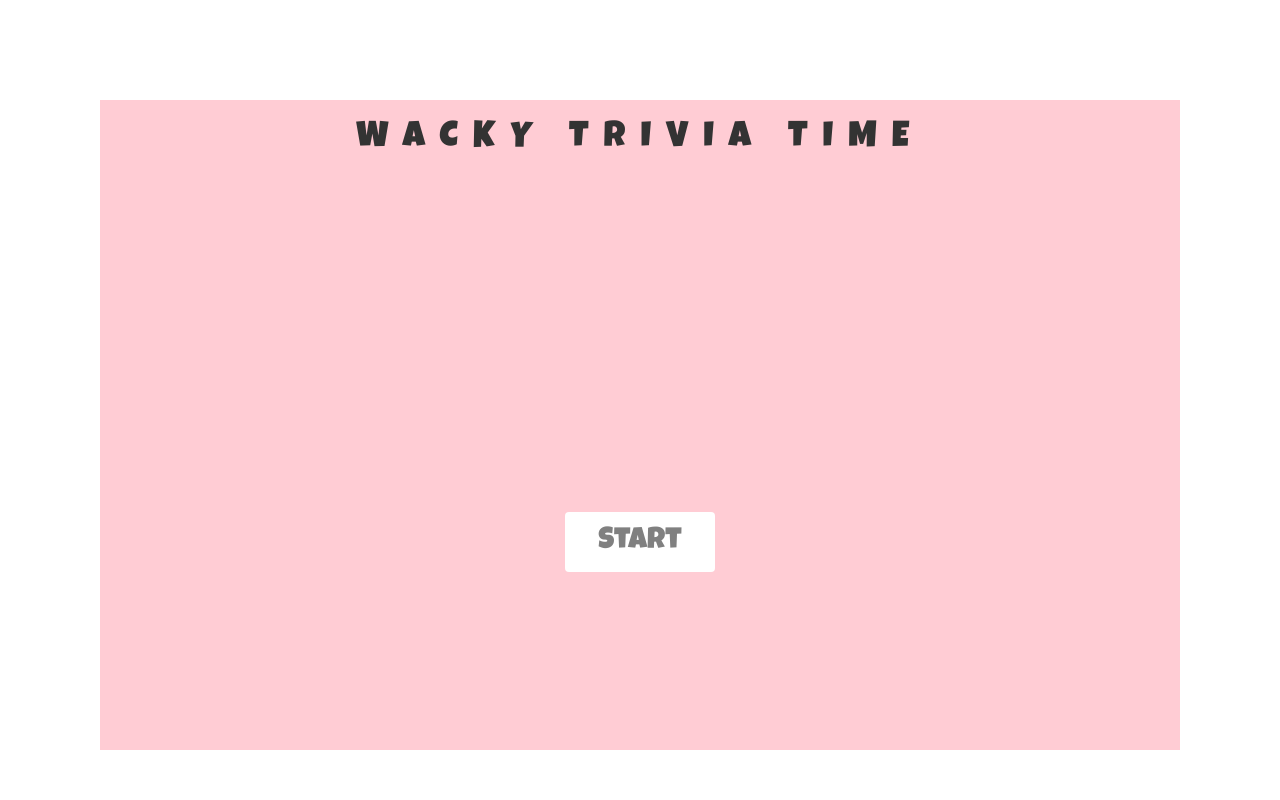
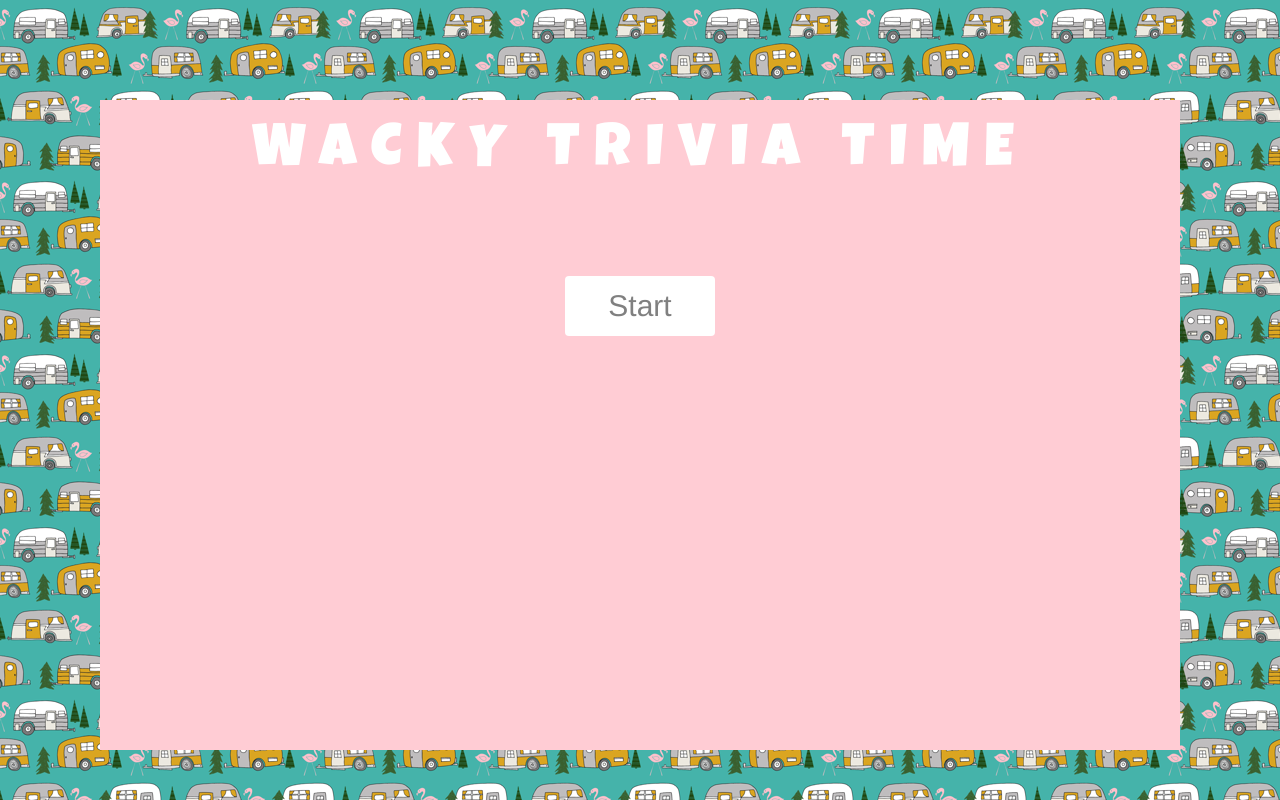
Before and after one commit to mnteibel/TriviaUMass, a plain HTML site: page index.html in a window 1280 px wide. Drawn offline with nearby package versions, Linux system fonts and the light colour scheme.

Commit message:
Fifth commit

```diff
--- a/assets/css/style.css
+++ b/assets/css/style.css
@@ -1,5 +1,8 @@
 body{
-	background-image:url("background.png")
+	background-image:url("../images/background.png");
+}
+
+#title{
 	color:white;
 	font-size:60px;
 	letter-spacing:15;
@@ -16,7 +19,7 @@ body{
 }
 
 .container-fluid{
-	background-color:#ffccd4;
+	background-color:#FFCCD4;
 	position:fixed;
 	left:100px;
 	right:100px;
```
